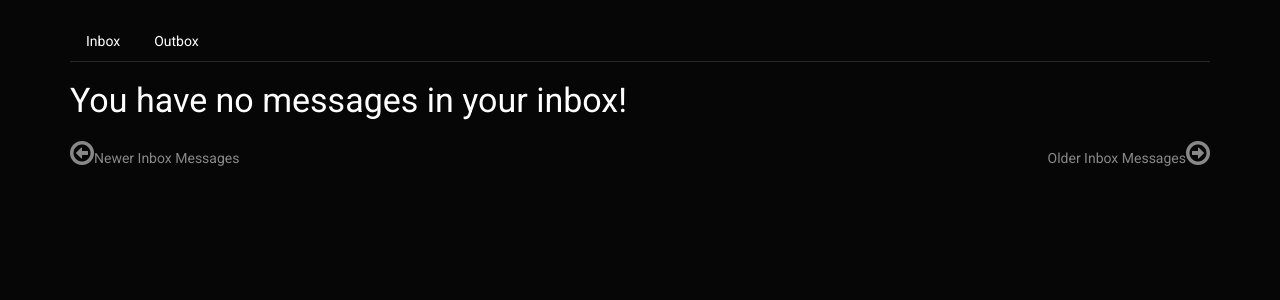
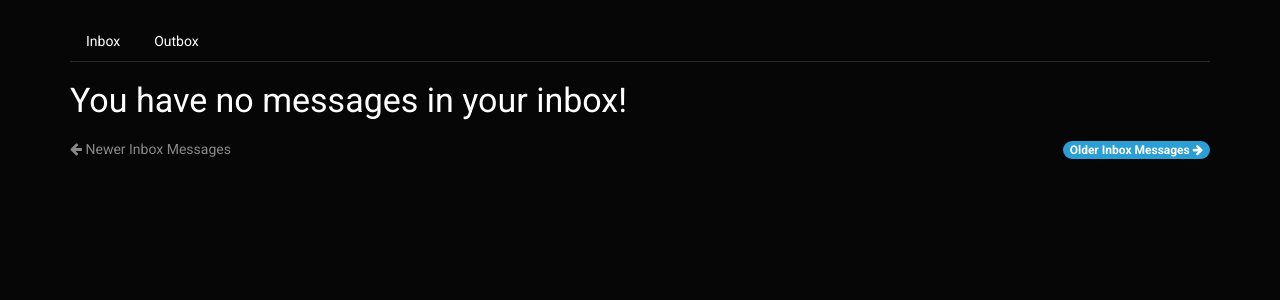
Before and after one commit to kinkstruction/kinkstruction, a Python web app: template app/templates/messages.html in a window 1280 px wide. Shown: the part 61-361 px from the top of the page. Run offline with Jinja, Linux system fonts and the light colour scheme; the template is opened without the code that fills it, so the values that code supplies are empty; some libraries are stand-ins or nearby versions.

Commit message:
Various small UI tweaks

```diff
--- a/app/templates/messages.html
+++ b/app/templates/messages.html
@@ -32,20 +32,20 @@
             <div class="left">
                 {% if inbox_messages.has_prev%}
                     <a href="{{url_for('messages', inbox=inbox_messages.prev_num, outbox=outbox_messages.page, view='inbox')}}">
-                        <i class="fa fa-arrow-circle-o-left fa-2x"></i>Newer Inbox Messages
+                        <span class="badge"><i class="fa fa-arrow-left"></i> Newer Inbox Messages</span>
                     </a>
                 {% else %}
-                    <i class="fa fa-arrow-circle-o-left fa-2x"></i>Newer Inbox Messages
+                    <i class="fa fa-arrow-left"></i> Newer Inbox Messages
                 {% endif %}
             </div>
 
             <div class="right">
                 {% if inbox_messages.has_next %}
                     <a href="{{url_for('messages', inbox=inbox_messages.next_num, outbox=outbox_messages.page, view='inbox')}}">
-                        Older Inbox Messages<i class="fa fa-arrow-circle-o-right fa-2x"></i>
+                        <span class="badge">Older Inbox Messages <i class="fa fa-arrow-right"></i></span>
                     </a>
                 {% else %}
-                    Older Inbox Messages<i class="fa fa-arrow-circle-o-right fa-2x"></i>
+                    <span class="badge disabled">Older Inbox Messages <i class="fa fa-arrow-right"></i></span>
                 {% endif %}
             </div>
             <div class="clear"></div>
@@ -65,19 +65,19 @@
             <div class="left">
                 {% if outbox_messages.has_prev %}
                     <a href="{{url_for('messages', outbox=outbox_messages.prev_num, inbox=inbox_messages.page, view='outbox')}}">
-                        <i class="fa fa-arrow-circle-o-left fa-2x"></i>Newer Outbox Messages
+                        <span class="badge"><i class="fa fa-arrow-left"></i> Newer Outbox Messages</span>
                     </a>
                 {% else %}
-                    <i class="fa fa-arrow-circle-o-left fa-2x left"></i>Newer Outbox Messages
+                    <i class="fa fa-arrow-left left"></i>Newer Outbox Messages
                 {% endif %}
             </div>
             <div class="right">
                 {% if outbox_messages.has_next %}
                     <a class="right" href="{{url_for('messages', outbox=outbox_messages.next_num, inbox=inbox_messages.page, view='outbox')}}">
-                        Older Outbox Messages<i class="fa fa-arrow-circle-o-right fa-2x"></i>
+                        <span class="badge">Older Outbox Messages <i class="fa fa-arrow-right"></i></span>
                     </a>
                 {% else %}
-                    <span class="right">Older Outbox Messages<i class="fa fa-arrow-circle-o-right fa-2x"></i></span>
+                    <span class="right">Older Outbox Messages <i class="fa fa-arrow-right"></i></span>
                 {% endif %}
             </div>
             <div class="clear"></div>
```
